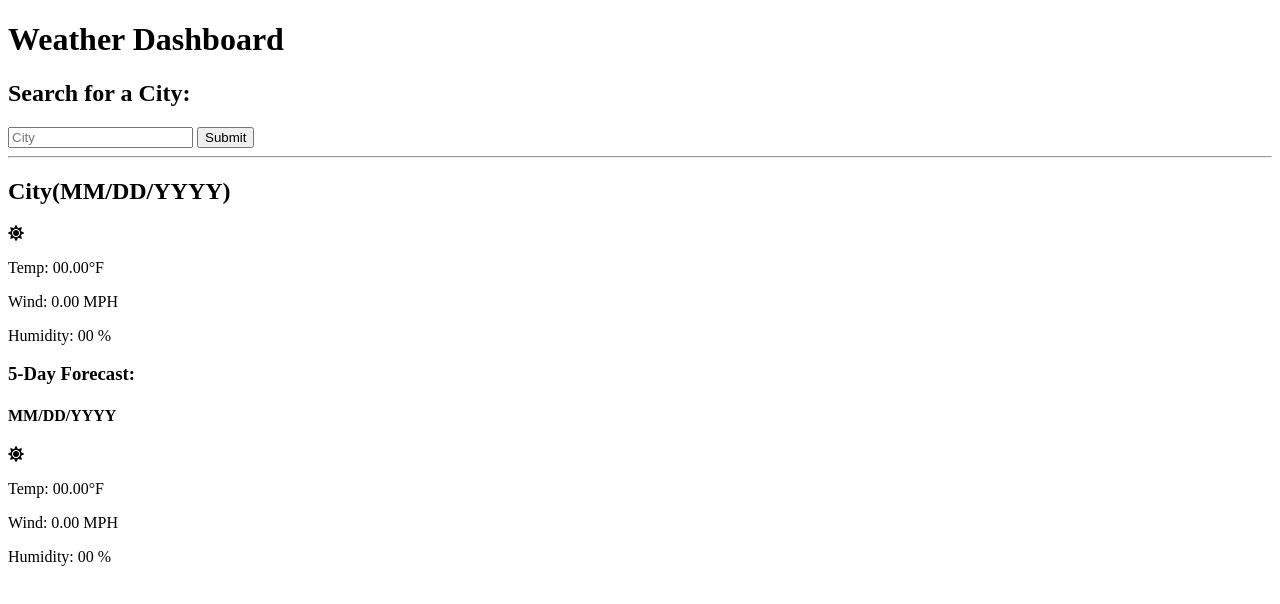
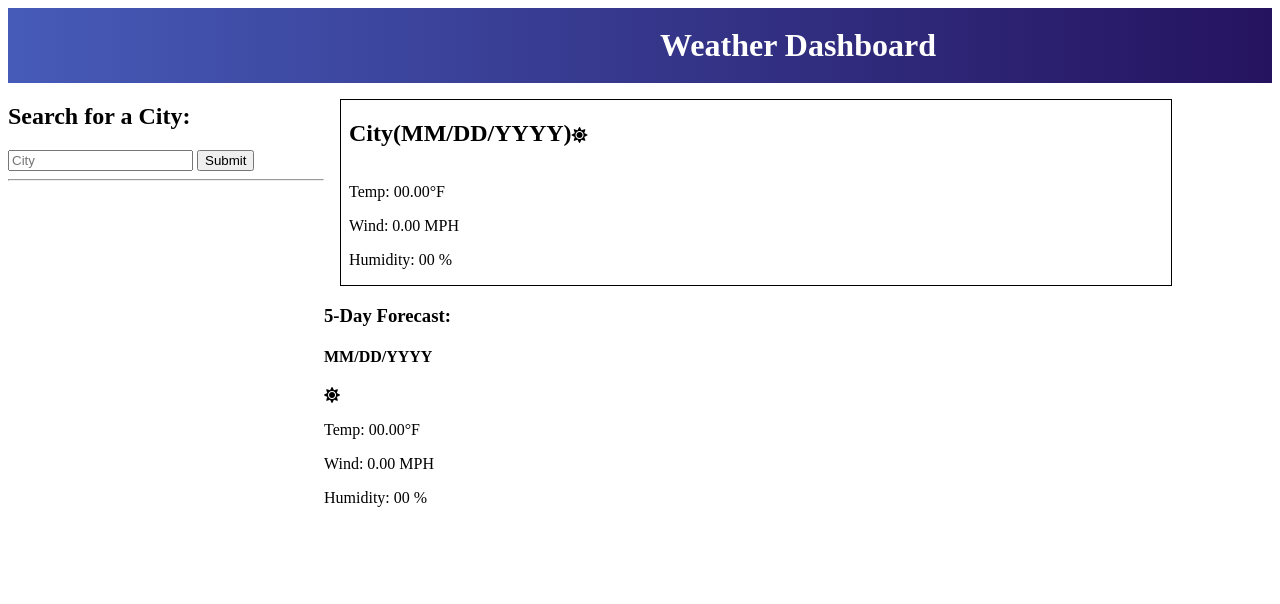
Before and after one commit to ryansheehy0/Weather_Dashboard, a plain HTML site: page docs/index.html in a window 1280 px wide. Drawn offline with Linux system fonts and the light colour scheme.

Commit message:
Starts css and updates html.

```diff
--- a/docs/index.html
+++ b/docs/index.html
@@ -5,11 +5,13 @@
         <meta charset="UTF-8" />
         <meta name="viewport" content="width=device-width, initial-scale=1.0" />
         <link rel="stylesheet" href="https://cdnjs.cloudflare.com/ajax/libs/font-awesome/5.15.3/css/all.min.css">
+        <link rel="stylesheet" type="text/css" href="style.css" />
     </head>
     <body> <!-- Contains the visible content -->
       <header>
         <h1>Weather Dashboard</h1>
       </header>
+      <main>
         <aside> <!-- Left side -->
           <h2>Search for a City:</h2>
           <form action="/submit" method="post">
@@ -21,7 +23,7 @@
             <!-- Buttons for searched cities gets added here in the JS. -->
           </div>
         </aside>
-      <div> <!-- Right side -->
+        <div class="right-side"> <!-- Right side -->
           <div class="current-weather">
             <h2>City(MM/DD/YYYY)</h2><i class="fas fa-sun"></i>
             <p>Temp: <span class="temp">00.00&deg;F</span></p>
@@ -33,12 +35,13 @@
             <!-- The 5 forecasts are added here in JS with this template: -->
             <div class="forecast">
               <h4>MM/DD/YYYY</h4>
-            <i class="fas fa-sun"></i>
+              <i  class="fas fa-sun"></i>
               <p>Temp: <span class="temp">00.00&deg;F</span></p>
               <p>Wind: <span class="wind">0.00 MPH</span></p>
               <p>Humidity: <span class="humidity">00 %</span></p>
             </div>
           <div>
         </div>
+      </main>
     </body>
 </html>
--- a/docs/style.css
+++ b/docs/style.css
@@ -0,0 +1,38 @@
+header{
+  background: linear-gradient(to right, #465bb8, #25135f);
+  height: 75px;
+  display: flex;
+  align-items: center;
+  justify-content: right;
+}
+
+header h1{
+  width: 75%;
+  text-align: center;
+  color: white;
+}
+
+main{
+  display: flex;
+  flex-wrap: none;
+  justify-content: space-between;
+}
+
+aside{
+  flex: 1 0;
+}
+
+.right-side{
+  flex: 3 0;
+}
+
+.current-weather{
+  border: 1px solid black;
+  margin: 16px;
+  margin-right: 100px;
+  padding-left: 8px;
+}
+
+.current-weather > h2{
+  display: inline-block;
+}
```
Lines whose indentation alone changed are shown as unchanged.
